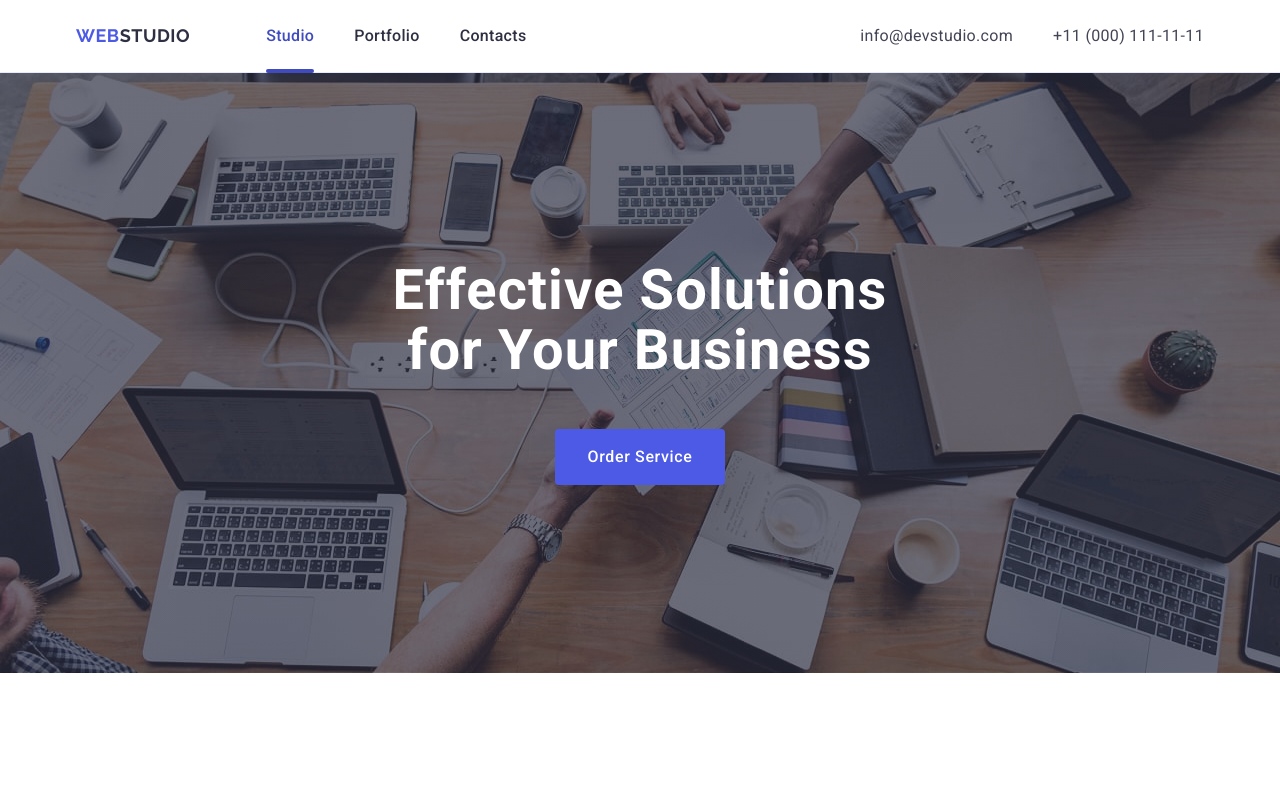
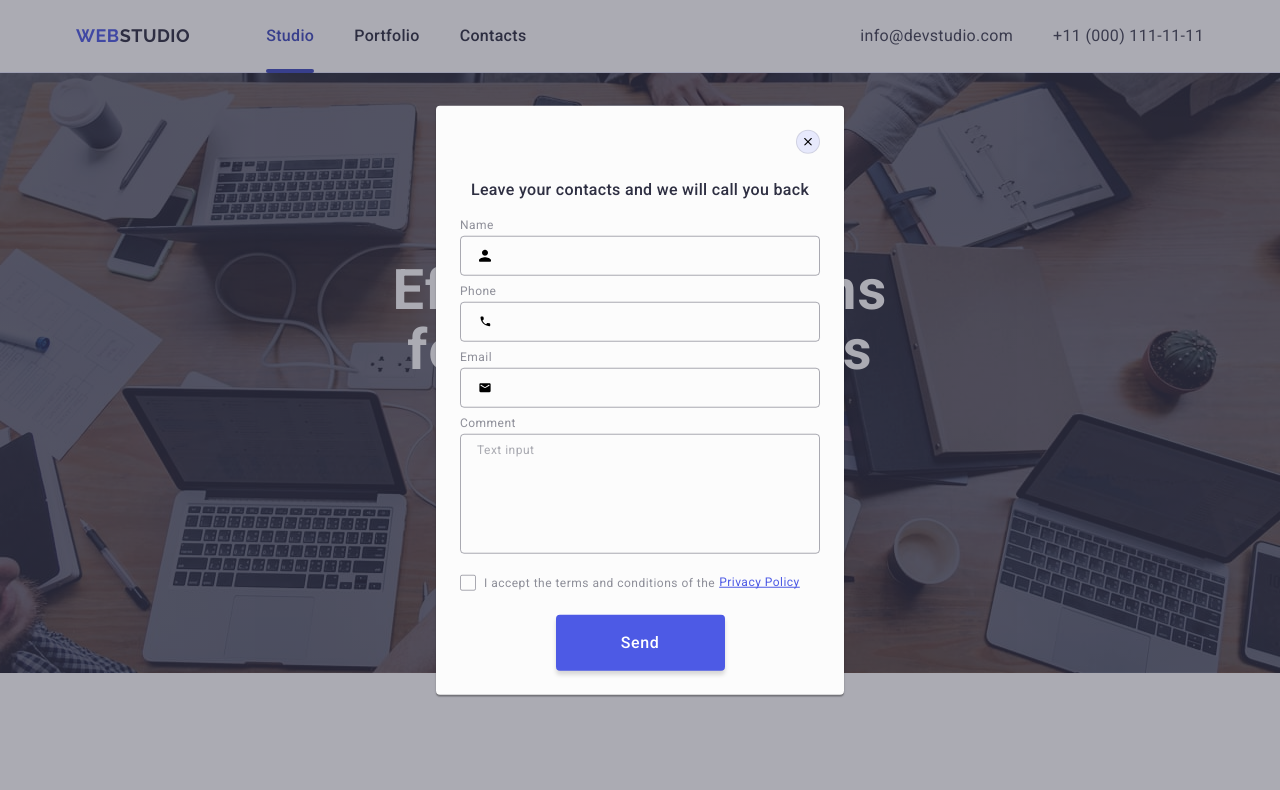
Before and after one commit to Dmitry-jf/goit-markup-hw-05, a plain HTML site: page index.html in a window 1280 px wide. Shown: the top 790 px of the page. Drawn offline with nearby package versions, Linux system fonts and the light colour scheme.

Commit message:
hw5_fix4

```diff
--- a/css/styles.css
+++ b/css/styles.css
@@ -779,17 +779,15 @@ h1 {
 }
 
 .check-element {
+  display: inline-flex;
   height: 16px;
   width: 16px;
   border-radius: 2px;
   border: 1px solid rgba(46, 47, 66, 0.4);
   margin-right: 8px;
-  display: inline-flex;
   align-items: center;
   justify-content: center;
   fill: transparent;
-  transition:
-  background-color 250ms cubic-bezier(0.4, 0, 0.2, 1),
    border 250ms cubic-bezier(0.4, 0, 0.2, 1),
    fill 250ms cubic-bezier(0.4, 0, 0.2, 1);
 }
--- a/index.html
+++ b/index.html
@@ -503,7 +503,7 @@
       </div>
     </footer>
 
-    <div class="backdrop">
+    <div class="backdrop is-open">
       <div class="modal">
         <button type="button" class="modal-close">
           <svg class="icon-close" width="8" height="8">
@@ -513,13 +513,13 @@
         <p class="modal-titel">Leave your contacts and we will call you back</p>
         <form class="modal-form">
           <div class="modal-field">
-            <label for="user-name" class="modal-label-text">Name</label>
+            <label for="user-privacy" class="modal-label-text">Name</label>
             <div class="madal-input-cover">
               <input
-                id="user-name"
+                id="user-privacy"
                 type="text"
                 class="modal-input"
-                name="user-name"
+                name="user-privacy"
                 required
               /><svg class="modal-input-icon" width="18" height="24">
                 <use href="./images/icons.svg#icon-person"></use>
```
